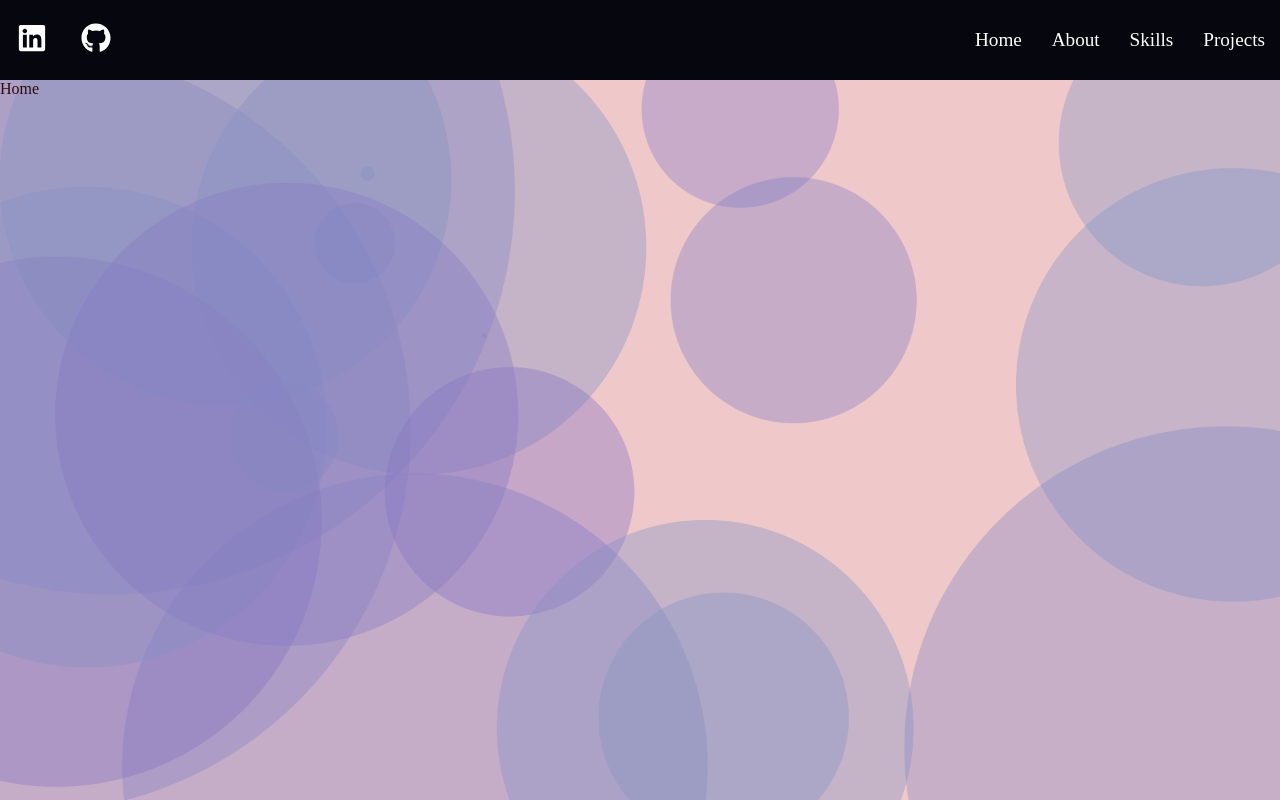
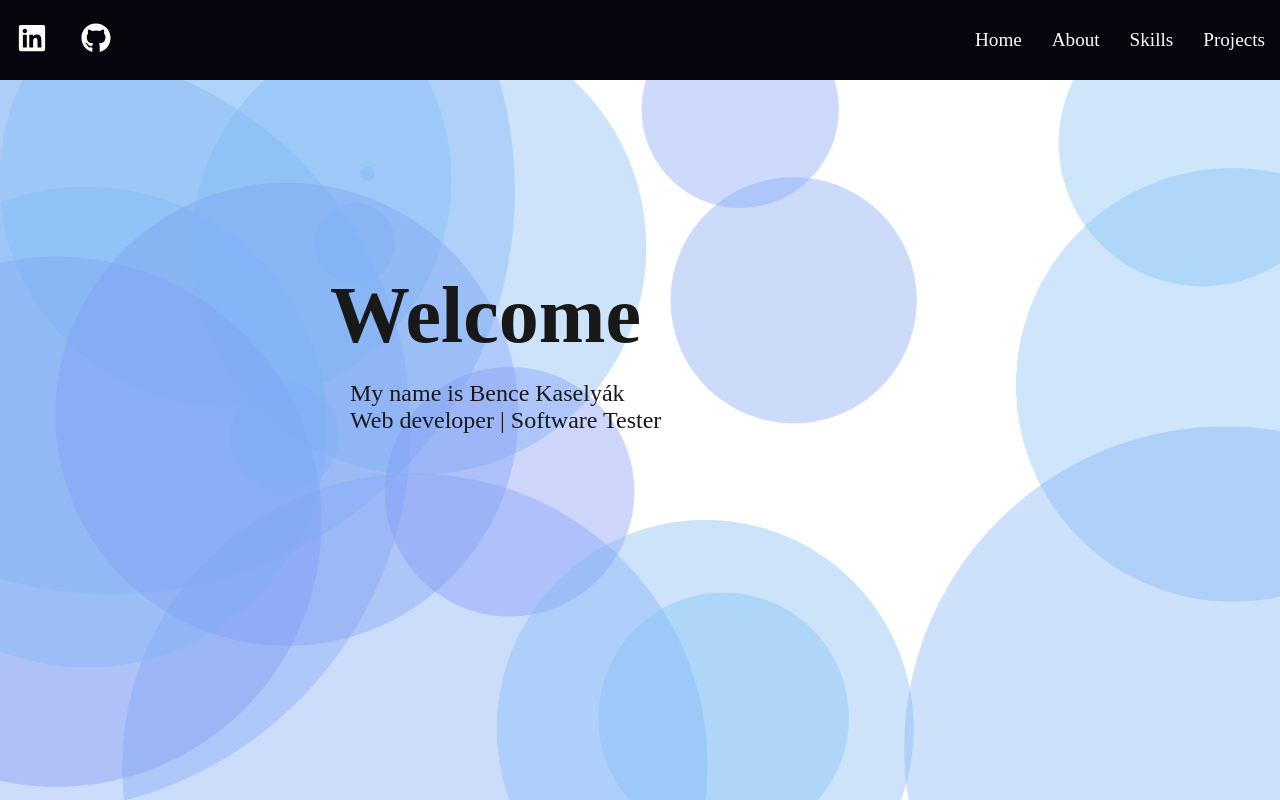
Before and after one commit to kaselyakbence/portfolio, a React (Vite) app: page / in a window 1280 px wide. Built offline with nearby package versions, Linux system fonts and the light colour scheme.

Commit message:
Home update

```diff
--- a/src/App.tsx
+++ b/src/App.tsx
@@ -1,6 +1,7 @@
 
 import { Route, Routes } from "react-router-dom"
 import NavBar from "./components/navbar/Index"
+import Home from "./components/pages/home/Index"
 
 const App = () => {
 
@@ -8,7 +9,7 @@ const App = () => {
     <NavBar />
     <div className="container">
       <Routes>
-        <Route path="/" element={<p>Home</p>} />
+        <Route path="/" element={<Home />} />
         <Route path="/about" element={<p>About</p>} />
         <Route path="/skills" element={<p>Skills</p>} />
         <Route path="/projects" element={<p>Projects</p>} />
--- a/src/components/pages/home/Index.tsx
+++ b/src/components/pages/home/Index.tsx
@@ -0,0 +1,16 @@
+import "./index.scss"
+
+
+const Home = () => {
+
+    return (
+        <div className="welcome-page">
+            <div className="text">
+                <h1>Welcome</h1>
+                <p>My name is Bence Kaselyák</p>
+                <p>Web developer | Software Tester</p>
+            </div>
+        </div>
+    )
+}
+export default Home
--- a/src/components/pages/home/index.scss
+++ b/src/components/pages/home/index.scss
@@ -0,0 +1,23 @@
+.welcome-page {
+    width: 100%;
+    height: 100%;
+    display: flex;
+    justify-content: center;
+    align-items: center;
+
+    .text {
+        width: 50%;
+        height: 50%;
+        padding: 10px;
+
+        h1{
+            font-size: 5rem;
+            margin-bottom: 3%;
+        }
+
+        p {
+            font-size: 1.5rem;
+            margin-left: 20px;
+        }
+    }
+}
--- a/src/main.scss
+++ b/src/main.scss
@@ -13,7 +13,7 @@ $blue: #3b60e4ff;
 }
 
 body {
-    background-color: $red;
+    background-color: $white;
 
     .container {
 
@@ -26,7 +26,7 @@ body {
         background-position: 50% 0;
         background-blend-mode: color;
 
-        opacity: 0.75;
+        opacity: 0.9;
 
         -ms-background-size: cover;
         -o-background-size: cover;
```
